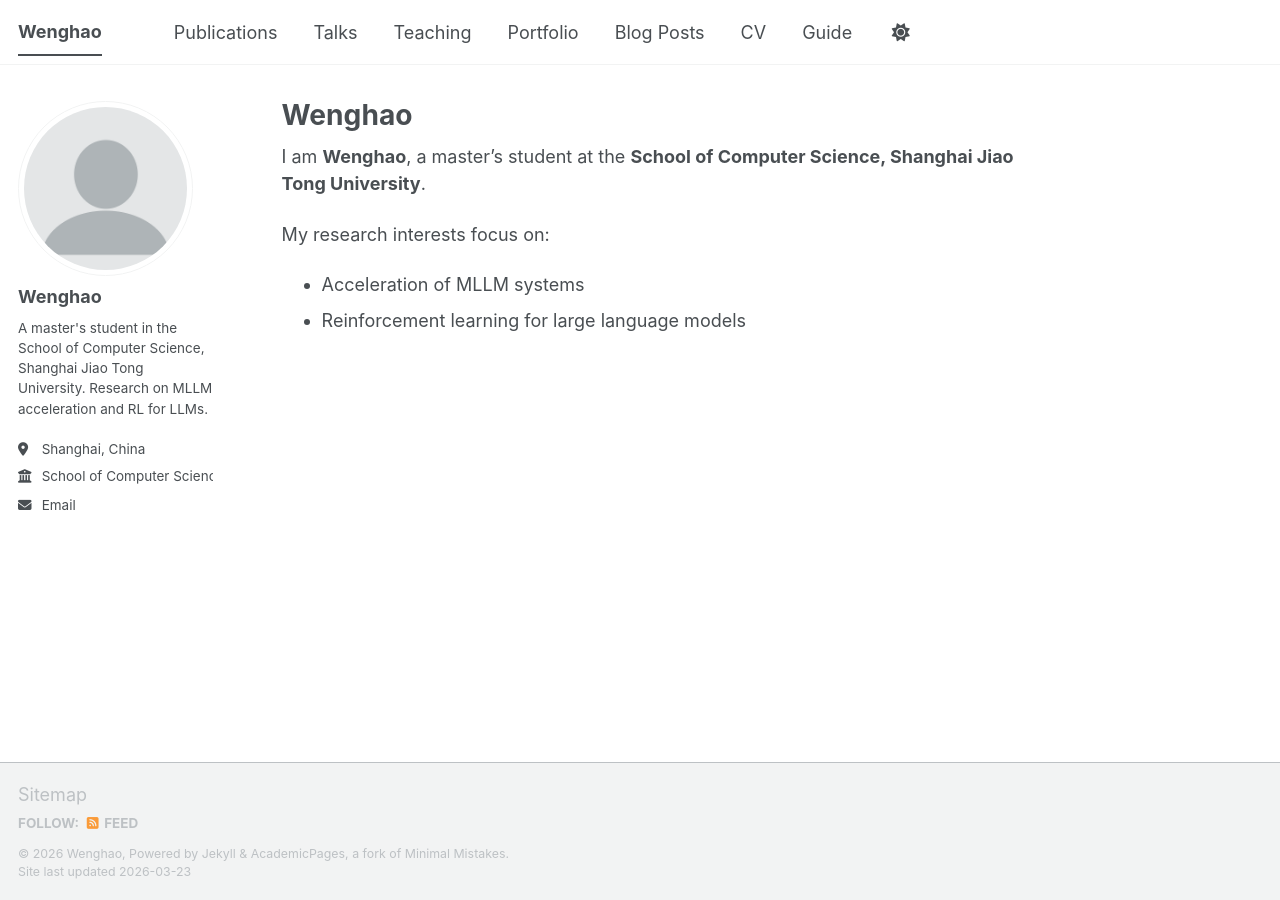
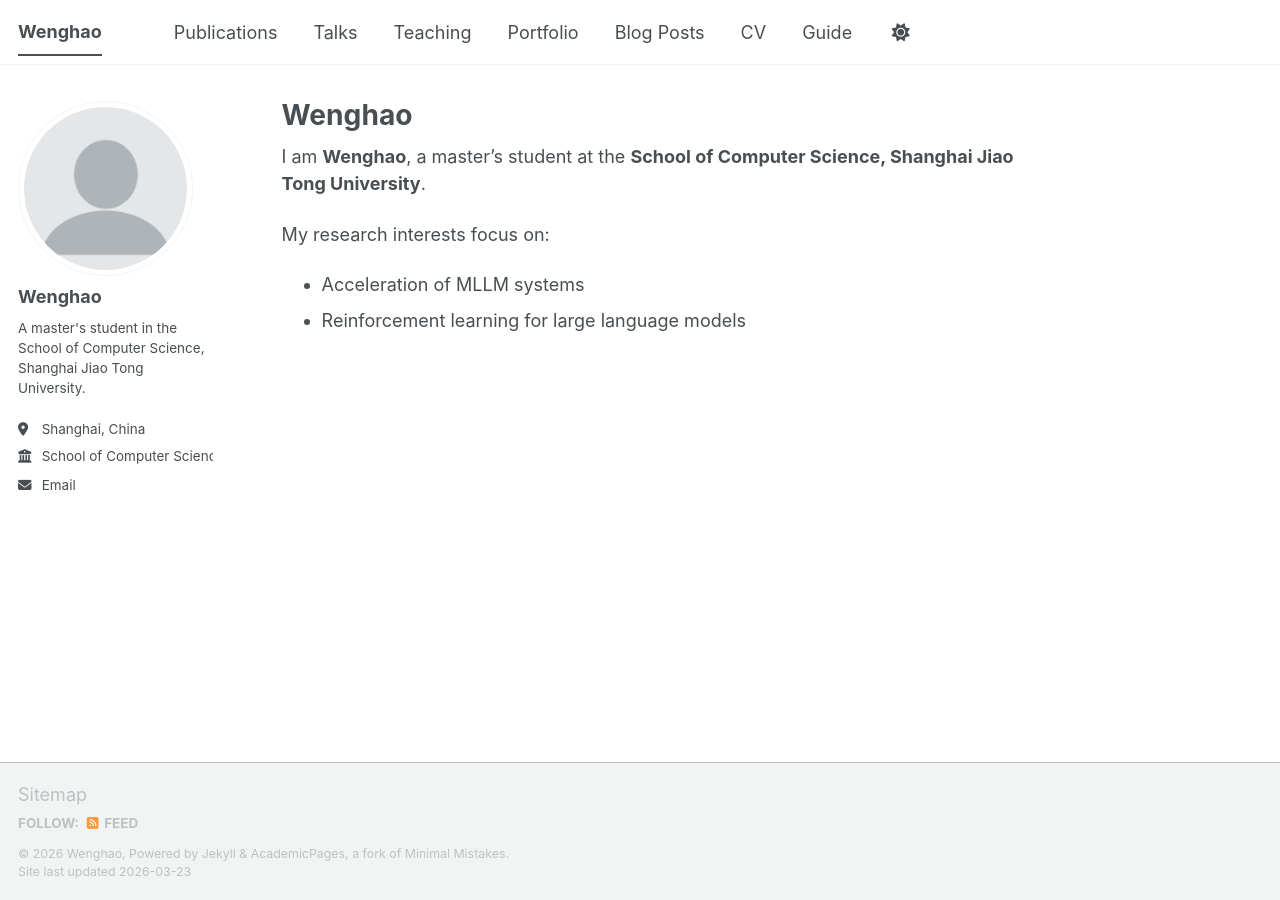
Before and after one commit to muy3938-creator/wenghao, a Jekyll site: the page built from _pages/about.md, in a window 1280 px wide. Built offline with Jekyll 4.4.1, drawn with Linux system fonts in a browser that asks for light colours; a script bundle is joined from its source files by our own code; library files that are not in the unit come from our copies.

Commit message:
Update bio in _config.yml
Shortened bio to remove specific research details.

```diff
--- a/_config.yml
+++ b/_config.yml
@@ -26,7 +26,7 @@ author:
   avatar           : "profile.png"
   name             : "Wenghao"
   pronouns         : # example: "she/her"
-  bio              : "A master's student in the School of Computer Science, Shanghai Jiao Tong University. Research on MLLM acceleration and RL for LLMs."
+  bio              : "A master's student in the School of Computer Science, Shanghai Jiao Tong University. "
   location         : "Shanghai, China"
   employer         : "School of Computer Science, Shanghai Jiao Tong University"
   uri              : # URL
```
